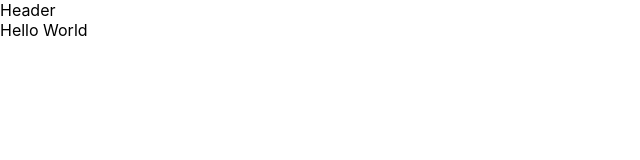
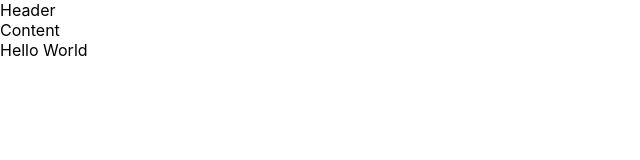
Before and after one commit to abravo83/react-team-member-allocation, a React (Create React App) app: page / in a window 1280 px wide. Shown: the top 160 px of the page, without its empty margins (0-640 px from the left). Built offline with nearby package versions, Linux system fonts and the light colour scheme.

Commit message:
Add Basic code to Content.jsx | Include Content in App.jsx

```diff
--- a/src/App.jsx
+++ b/src/App.jsx
@@ -1,11 +1,13 @@
 import logo from './logo.svg';
 import './App.css';
 import Header from './Header'
+import Content from './Content'
 
 function App() {
   return (
     <main>
       <Header />
+      <Content />
       Hello World
     </main>
   );
--- a/src/Content.jsx
+++ b/src/Content.jsx
@@ -0,0 +1,10 @@
+const Content = () => {
+
+    return (
+        <div>
+            Content
+        </div>
+    );
+}
+
+export default Content;
```
